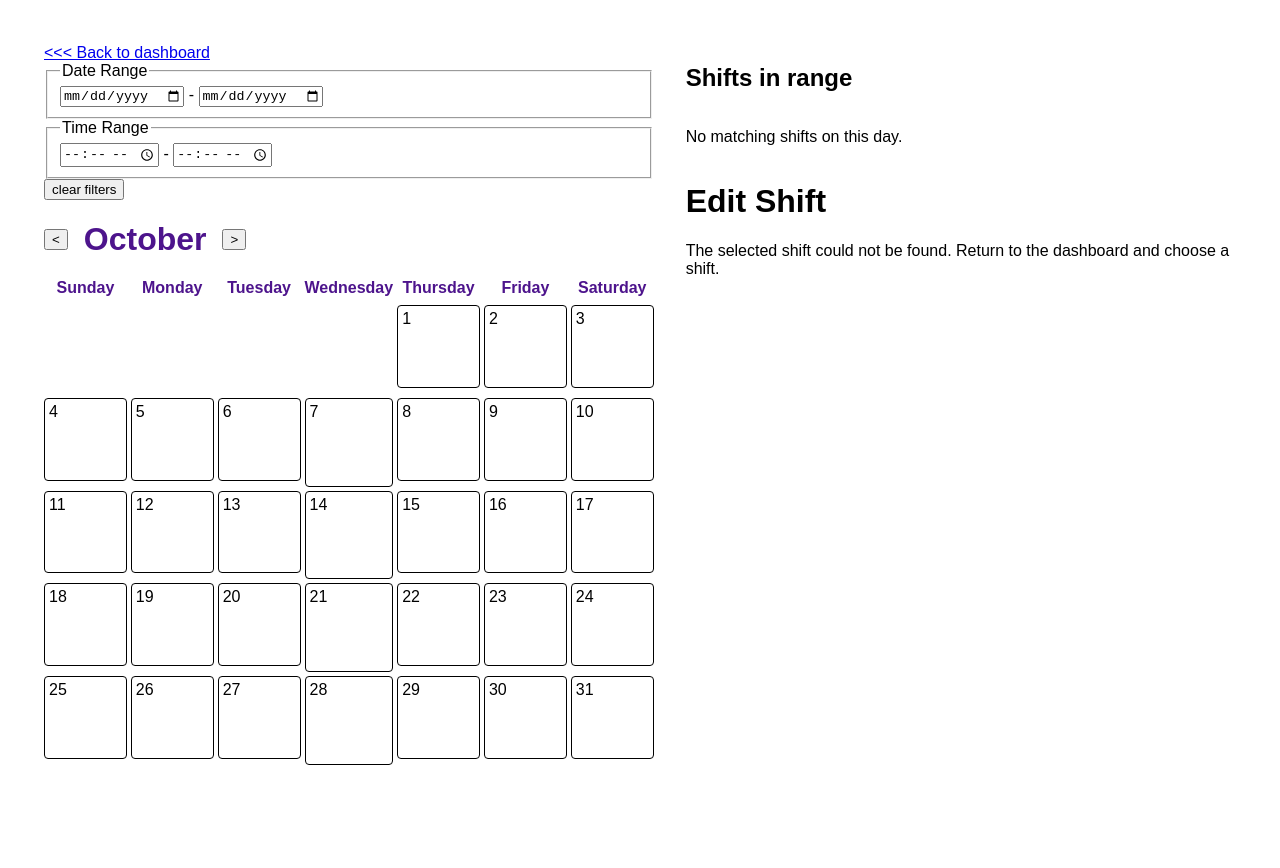
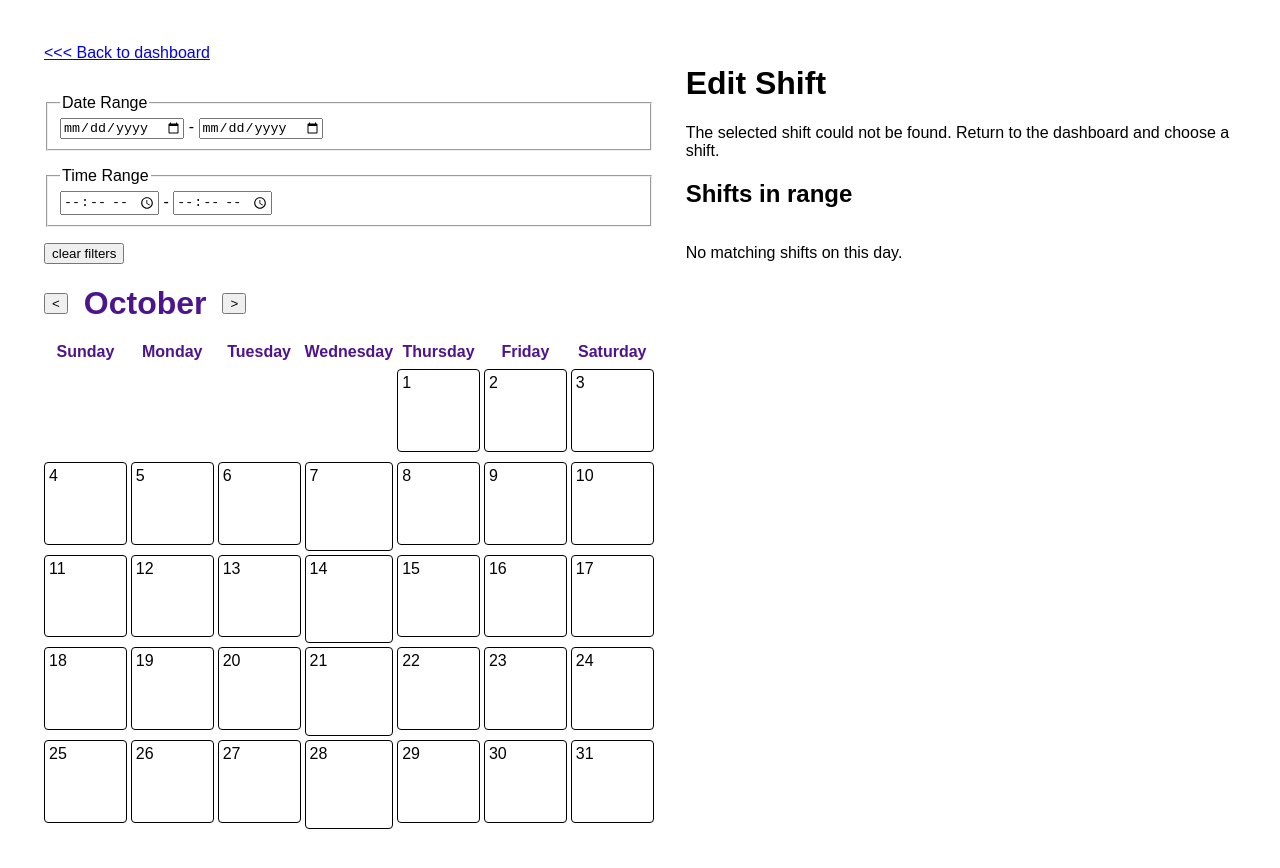
Before and after one commit to ThomasLalo/flexibleWorker2, a SvelteKit app: page /manager/edit-job in a window 1280 px wide. Shown: the top 868 px of the page. Before the commit the page ends 809 px from the top, so only its background shows below. Built offline with nearby package versions, Linux system fonts and the light colour scheme.

Commit message:
minor styling changes, repositioned elements on calendar pages

```diff
--- a/src/routes/manager/+page.svelte
+++ b/src/routes/manager/+page.svelte
@@ -212,7 +212,7 @@
         <svg width="100%" height="100%" viewBox="0 0 42 42" class="donut">
           <circle class="donut-hole" cx="21" cy="21" r="15.91549430918954" fill="#fff"></circle>
           <circle class="donut-ring" cx="21" cy="21" r="15.91549430918954" fill="transparent" stroke="#d2d3d4" stroke-width="3"></circle>
-          <circle class="donut-segment" cx="21" cy="21" r="15.91549430918954" fill="transparent" stroke="purple" stroke-width="3" stroke-dasharray="85 15" stroke-dashoffset="25"></circle>
+          <circle class="donut-segment" cx="21" cy="21" r="15.91549430918954" fill="transparent" stroke="#4D148C" stroke-width="3" stroke-dasharray="85 15" stroke-dashoffset="25"></circle>
           <text x="21" y="21" text-anchor="middle" dominant-baseline="central" font-size="6">
             85%
           </text>
@@ -224,7 +224,7 @@
         <svg width="100%" height="100%" viewBox="0 0 42 42" class="donut">
           <circle class="donut-hole" cx="21" cy="21" r="15.91549430918954" fill="#fff"></circle>
           <circle class="donut-ring" cx="21" cy="21" r="15.91549430918954" fill="transparent" stroke="#d2d3d4" stroke-width="3"></circle>
-          <circle class="donut-segment" cx="21" cy="21" r="15.91549430918954" fill="transparent" stroke="purple" stroke-width="3" stroke-dasharray="66 34" stroke-dashoffset="25"></circle>
+          <circle class="donut-segment" cx="21" cy="21" r="15.91549430918954" fill="transparent" stroke="#4D148C" stroke-width="3" stroke-dasharray="66 34" stroke-dashoffset="25"></circle>
           <text x="21" y="21" text-anchor="middle" dominant-baseline="central" font-size="6">
             66%
           </text>
@@ -250,7 +250,7 @@
     padding-left: 2rem;
     padding-right: 2rem;
     margin: 0;
-    color: purple;
+    color: #4D148C;
   }
 
 
@@ -312,8 +312,8 @@
 
   .shift.selected {
     background-color: #ece3f3;
-    border: 1px solid purple;
-    box-shadow: 0 0 0 1px purple;
+    border: 1px solid #4D148C;
+    box-shadow: 0 0 0 1px #4D148C;
   }
 
   .shift-details {
@@ -330,7 +330,7 @@
 
   .shift-time {
     font-weight: 600;
-    color: purple;
+    color: #4D148C;
   }
 
   .shift-status {
--- a/src/routes/manager/add-job/+page.svelte
+++ b/src/routes/manager/add-job/+page.svelte
@@ -136,7 +136,11 @@
 
 <main>
   <div class = "panel">
+    <div class = "control-panel">
+
       <a href={resolve("/manager")}>&lt;&lt;&lt; Back to dashboard</a>
+      <h1>{selectedLocation?.address}</h1>
+
       <fieldset>
         <legend>Date Range</legend>
         <input type="date" bind:value={sd} />
@@ -152,12 +156,32 @@
       </fieldset>
 
       <button type="button" aria-label="clear filters" onclick={clearFilters}> clear filters</button>
+    </div>
 
     <Calender {claimedShifts} {unclaimedShifts} {startDate} {endDate}
       bind:selectedDay={() => selectedDay, selectDay} bind:selectedShift/>
   </div>
 
   <div class="panel claim-panel">
+    <h1>Add Shift</h1>
+
+    {#if error}<p role="alert">{error}</p>{/if}
+    {#if selectedLocation}
+      <p>Location: {selectedLocation.address}</p>
+      <form class="add-form" onsubmit={addShift}>
+        <label>Date <input type="date" bind:value={newDate} required /></label>
+        <label>Start time <input type="time" bind:value={newStartTime} step="3600" required /></label>
+        <label>End time <input type="time" bind:value={newEndTime} step="3600" required /></label>
+        <label>Role
+          <select bind:value={newRole}>
+            <option value="handler">Handler</option>
+            <option value="courier">Courier</option>
+          </select>
+        </label>
+        <button type="submit">Add shift</button>
+      </form>
+    {/if}
+
     <h2>
       {selectedDay
         ? `Shifts for ${selectedDay.month}/${selectedDay.day}/${selectedDay.year}`
@@ -204,24 +228,7 @@
         {selectedShift.startTime}:00–{selectedShift.endTime}:00
       </p>
     {/if}
-    <h1>Add Shift</h1>
 
-    {#if error}<p role="alert">{error}</p>{/if}
-    {#if selectedLocation}
-      <p>Location: {selectedLocation.address}</p>
-      <form class="add-form" onsubmit={addShift}>
-        <label>Date <input type="date" bind:value={newDate} required /></label>
-        <label>Start time <input type="time" bind:value={newStartTime} step="3600" required /></label>
-        <label>End time <input type="time" bind:value={newEndTime} step="3600" required /></label>
-        <label>Role
-          <select bind:value={newRole}>
-            <option value="handler">Handler</option>
-            <option value="courier">Courier</option>
-          </select>
-        </label>
-        <button type="submit">Add shift</button>
-      </form>
-    {/if}
 
 </div>
 </main>
@@ -239,6 +246,21 @@
 
   .panel {
     padding: 1rem;
+  }
+
+  .control-panel {
+    display: flex;
+    flex-direction: column;
+    gap: 1rem;
+  }
+
+  .control-panel button {
+    align-self: flex-start;
+  }
+
+  .control-panel h1 {
+    color: #4D148C;
+    margin: 0;
   }
 
   .add-form {
--- a/src/routes/manager/edit-job/+page.svelte
+++ b/src/routes/manager/edit-job/+page.svelte
@@ -139,7 +139,9 @@
 
 <main>
   <div class = "panel">
+    <div class = "control-panel">
       <a href={resolve("/manager")}>&lt;&lt;&lt; Back to dashboard</a>
+      <h1>{selectedLocation?.address}</h1>
       <fieldset>
         <legend>Date Range</legend>
         <input type="date" bind:value={sd} />
@@ -155,13 +157,33 @@
       </fieldset>
 
       <button type="button" aria-label="clear filters" onclick={clearFilters}> clear filters</button>
-
+    </div>
     <Calender {claimedShifts} {unclaimedShifts} {startDate} {endDate}
       bind:selectedDay={() => selectedDay, selectDay}
       bind:selectedShift={() => selectedShift, selectShift}/>
   </div>
 
   <div class="panel claim-panel">
+
+    <h1>Edit Shift</h1>
+    {#if error}<p role="alert">{error}</p>{/if}
+    {#if selectedShift}
+      <form class="edit-form" onsubmit={saveShift}>
+        <label>Date <input type="date" bind:value={editDate} required /></label>
+        <label>Start time <input type="time" bind:value={editStartTime} step="3600" required /></label>
+        <label>End time <input type="time" bind:value={editEndTime} step="3600" required /></label>
+        <label>Role
+          <select bind:value={editRole}>
+            <option value="handler">Handler</option>
+            <option value="courier">Courier</option>
+          </select>
+        </label>
+        <button type="submit">Save changes</button>
+      </form>
+    {:else if !error}
+      <p>Select a shift to edit.</p>
+    {/if}
+
     <h2>
       {selectedDay
         ? `Shifts for ${selectedDay.month}/${selectedDay.day}/${selectedDay.year}`
@@ -208,24 +230,6 @@
         {selectedShift.startTime}:00–{selectedShift.endTime}:00
       </p>
     {/if}
-    <h1>Edit Shift</h1>
-    {#if error}<p role="alert">{error}</p>{/if}
-    {#if selectedShift}
-      <form class="edit-form" onsubmit={saveShift}>
-        <label>Date <input type="date" bind:value={editDate} required /></label>
-        <label>Start time <input type="time" bind:value={editStartTime} step="3600" required /></label>
-        <label>End time <input type="time" bind:value={editEndTime} step="3600" required /></label>
-        <label>Role
-          <select bind:value={editRole}>
-            <option value="handler">Handler</option>
-            <option value="courier">Courier</option>
-          </select>
-        </label>
-        <button type="submit">Save changes</button>
-      </form>
-    {:else if !error}
-      <p>Select a shift to edit.</p>
-    {/if}
 
 </div>
 </main>
@@ -243,6 +247,21 @@
 
   .panel {
     padding: 1rem;
+  }
+
+  .control-panel {
+    display: flex;
+    flex-direction: column;
+    gap: 1rem;
+  }
+
+  .control-panel button {
+    align-self: flex-start;
+  }
+
+  .control-panel h1 {
+    color: #4D148C;
+    margin: 0;
   }
 
   .edit-form {
--- a/src/routes/worker/+page.svelte
+++ b/src/routes/worker/+page.svelte
@@ -26,7 +26,7 @@
 </script>
 
 <main>
-<div class = "panel">
+<div class = "panel calendar-panel">
     <a href={resolve('/')}>&lt;&lt;&lt; Back to login</a>
   </div>
   <h1 class="dashboard-title">Employee Dashboard <hr /></h1>
@@ -114,7 +114,7 @@
         <svg width="100%" height="100%" viewBox="0 0 42 42" class="donut">
           <circle class="donut-hole" cx="21" cy="21" r="15.91549430918954" fill="#fff"></circle>
           <circle class="donut-ring" cx="21" cy="21" r="15.91549430918954" fill="transparent" stroke="#d2d3d4" stroke-width="3"></circle>
-          <circle class="donut-segment" cx="21" cy="21" r="15.91549430918954" fill="transparent" stroke="purple" stroke-width="3" stroke-dasharray="{workerInfo?.punctuality  ?? 0} {100 - (workerInfo?.punctuality  ?? 0)}" stroke-dashoffset="25"></circle>
+          <circle class="donut-segment" cx="21" cy="21" r="15.91549430918954" fill="transparent" stroke="#4D148C" stroke-width="3" stroke-dasharray="{workerInfo?.punctuality  ?? 0} {100 - (workerInfo?.punctuality  ?? 0)}" stroke-dashoffset="25"></circle>
           <text x="21" y="21" text-anchor="middle" dominant-baseline="central" font-size="6">
             {workerInfo?.punctuality  ?? 0}%
           </text>
@@ -126,7 +126,7 @@
         <svg width="100%" height="100%" viewBox="0 0 42 42" class="donut">
           <circle class="donut-hole" cx="21" cy="21" r="15.91549430918954" fill="#fff"></circle>
           <circle class="donut-ring" cx="21" cy="21" r="15.91549430918954" fill="transparent" stroke="#d2d3d4" stroke-width="3"></circle>
-          <circle class="donut-segment" cx="21" cy="21" r="15.91549430918954" fill="transparent" stroke="purple" stroke-width="3" stroke-dasharray="{workerInfo?.attendance ?? 0} {100 - (workerInfo?.attendance ?? 0)}" stroke-dashoffset="25"></circle>
+          <circle class="donut-segment" cx="21" cy="21" r="15.91549430918954" fill="transparent" stroke="#4D148C" stroke-width="3" stroke-dasharray="{workerInfo?.attendance ?? 0} {100 - (workerInfo?.attendance ?? 0)}" stroke-dashoffset="25"></circle>
           <text x="21" y="21" text-anchor="middle" dominant-baseline="central" font-size="6">
             {workerInfo?.attendance  ?? 0}%
           </text>
@@ -159,8 +159,18 @@
     padding: 1rem;
   }
 
+  .calendar-panel {
+    display: flex;
+    flex-direction: column;
+    gap: 1rem;
+  }
+
+  .calendar-panel button {
+    align-self: flex-start;
+  }
+
   h1 {
-    color: purple;
+    color: #4D148C;
   }
 
   .dashboard-title {
@@ -211,8 +221,8 @@
 
   .shift.selected {
     background-color: #ece3f3;
-    border-color: purple;
-    box-shadow: 0 0 0 1px purple;
+    border-color: #4D148C;
+    box-shadow: 0 0 0 1px #4D148C;
   }
 
   /* all the stuff on the left of the shift. date, time, and status */
@@ -234,7 +244,7 @@
   }
 
   .shift-time {
-    color: purple;
+    color: #4D148C;
     font-weight: 600;
   }
 
--- a/src/routes/worker/claim-job/+page.svelte
+++ b/src/routes/worker/claim-job/+page.svelte
@@ -94,7 +94,9 @@
 
 <main>
   <div class = "panel">
+    <div class="control-panel">
       <a href={resolve('/worker')}>&lt;&lt;&lt; Back to dashboard</a>
+      <h1>{selectedLocation?.address}</h1>
       <fieldset>
         <legend>Date Range</legend>
         <input type="date" aria-label="Start date" bind:value={sd} onchange={() => selectDay(null)} />
@@ -110,6 +112,8 @@
       </fieldset>
 
       <button type="button" onclick={clearFilters}>Clear filters</button>
+    </div>
+
 
     <Calender {claimedShifts} {unclaimedShifts} {startDate} {endDate}
       bind:selectedDay={() => selectedDay, selectDay} bind:selectedShift/>
@@ -186,6 +190,21 @@
 
   .panel {
     padding: 1rem;
+  }
+
+  .control-panel {
+    display: flex;
+    flex-direction: column;
+    gap: 1rem;
+  }
+
+  .control-panel button {
+    align-self: flex-start;
+  }
+
+  .control-panel h1 {
+    color: #4D148C;
+    margin: 0;
   }
 
   .day-shift-list {
```
Lines whose indentation alone changed are shown as unchanged.
